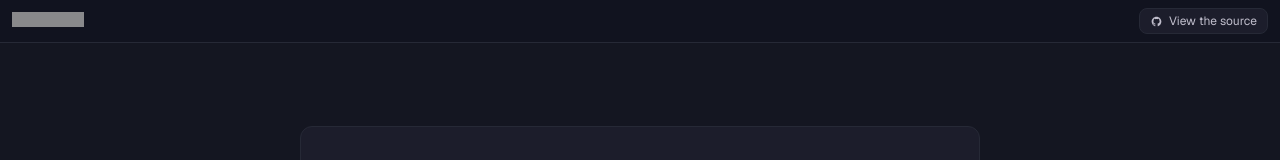
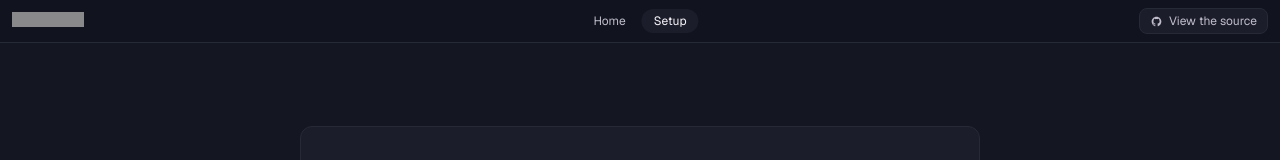
Before and after one commit to ravendb/samples-brain-slop, a Next.js app: page /setup in a window 1280 px wide. Shown: the top 160 px of the page. Built offline with nearby package versions, Linux system fonts and the light colour scheme; grey boxes are pictures that could not be loaded.

Commit message:
feat: add Home and Setup nav links to the topbar

```diff
--- a/src/components/samplesUiWrapper/SamplesUiWrapper.module.css
+++ b/src/components/samplesUiWrapper/SamplesUiWrapper.module.css
@@ -17,11 +17,39 @@
 }
 
 .header {
+    position: relative;
     display: flex;
     justify-content: space-between;
     align-items: center;
     padding: 8px 12px;
     border-bottom: 1px solid var(--border);
+}
+
+.headerNav {
+    position: absolute;
+    left: 50%;
+    transform: translateX(-50%);
+    display: flex;
+    gap: 0.25rem;
+}
+
+.headerNavLink {
+    padding: 0.25rem 0.75rem;
+    border-radius: 999px;
+    color: var(--foreground-muted);
+    text-decoration: none;
+    font-size: 0.75rem;
+    transition: var(--transition-base);
+}
+
+.headerNavLink:hover {
+    color: var(--foreground);
+    background: var(--surface-hover);
+}
+
+.headerNavLinkActive {
+    color: var(--foreground);
+    background: var(--surface);
 }
 
 .footer {
--- a/src/components/samplesUiWrapper/SamplesUiWrapper.tsx
+++ b/src/components/samplesUiWrapper/SamplesUiWrapper.tsx
@@ -1,6 +1,8 @@
 "use client";
 
 import React, { useState } from "react";
+import Link from "next/link";
+import { usePathname } from "next/navigation";
 import styles from "./SamplesUiWrapper.module.css";
 
 interface Props {
@@ -11,6 +13,7 @@ interface Props {
 export default function SamplesUiWrapper({ sourceLink, children }: Props) {
     const [toastVisible, setToastVisible] = useState(true);
     const [resourcesVisible, setResourcesVisible] = useState(true);
+    const pathname = usePathname();
 
     return (
         <div className={styles.wrapper}>
@@ -22,6 +25,14 @@ export default function SamplesUiWrapper({ sourceLink, children }: Props) {
                         className={styles.ravendbLogo}
                     />
                 </a>
+                <nav className={styles.headerNav}>
+                    <Link href="/" className={`${styles.headerNavLink} ${pathname === "/" ? styles.headerNavLinkActive : ""}`}>
+                        Home
+                    </Link>
+                    <Link href="/setup" className={`${styles.headerNavLink} ${pathname === "/setup" ? styles.headerNavLinkActive : ""}`}>
+                        Setup
+                    </Link>
+                </nav>
                 <a className={styles.badgeLink} href={sourceLink} target="_blank" rel="noreferrer">
                     <svg xmlns="http://www.w3.org/2000/svg" width="13" height="13" viewBox="0 0 12 12">
                         <path d="M6.00007 1.60547C3.51507 1.60547 1.5 3.61999 1.5 6.10524C1.5 8.09335 2.78939 9.78005 4.57737 10.3751C4.80224 10.4167 4.88491 10.2774 4.88491 10.1586C4.88491 10.0513 4.8807 9.69683 4.8788 9.32083C3.62681 9.59307 3.36265 8.78991 3.36265 8.78991C3.15802 8.26983 2.86301 8.1315 2.86301 8.1315C2.45474 7.85221 2.89386 7.85796 2.89386 7.85796C3.34562 7.88969 3.58359 8.3217 3.58359 8.3217C3.985 9.00959 4.63631 8.8107 4.89319 8.69573C4.93352 8.40495 5.0501 8.20638 5.17889 8.09402C4.17931 7.98028 3.12861 7.59439 3.12861 5.87021C3.12861 5.37895 3.30443 4.97751 3.59232 4.66241C3.5456 4.54903 3.39146 4.09139 3.63585 3.47154C3.63585 3.47154 4.01383 3.35068 4.8737 3.93286C5.23261 3.83313 5.61757 3.78314 6.00005 3.7814C6.38239 3.78314 6.76765 3.83313 7.1273 3.93286C7.98629 3.35067 8.36354 3.47154 8.36354 3.47154C8.60851 4.09139 8.4545 4.54903 8.4078 4.66241C8.69626 4.97753 8.87093 5.37896 8.87093 5.87021C8.87093 7.59854 7.81819 7.97905 6.81613 8.09044C6.97754 8.23009 7.12133 8.50391 7.12133 8.92371C7.12133 9.5258 7.11609 10.0104 7.11609 10.1586C7.11609 10.2784 7.19714 10.4187 7.42522 10.3745C9.21223 9.77882 10.5 8.09272 10.5 6.10524C10.5 3.61999 8.48525 1.60547 6.00007 1.60547Z" />
```
